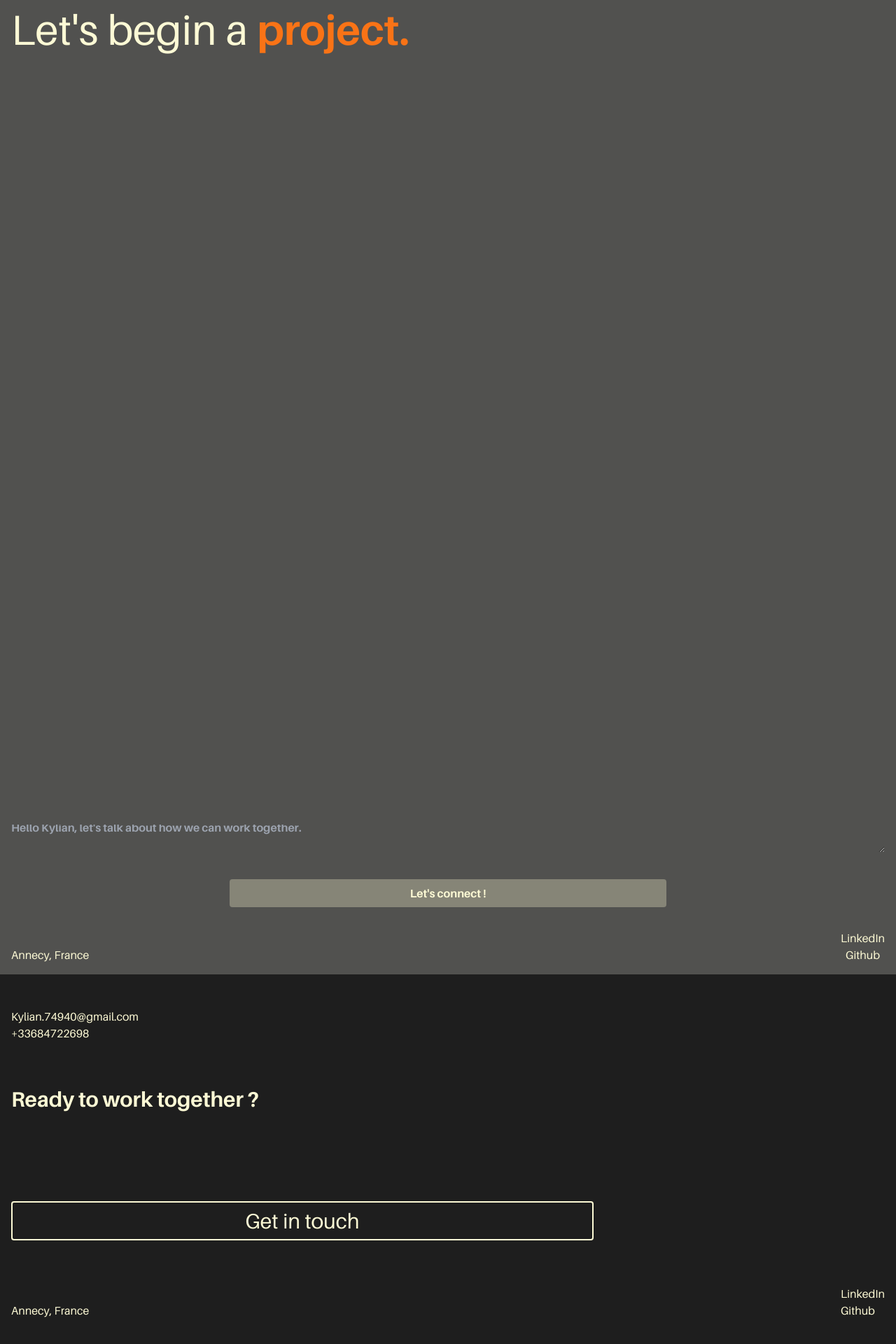
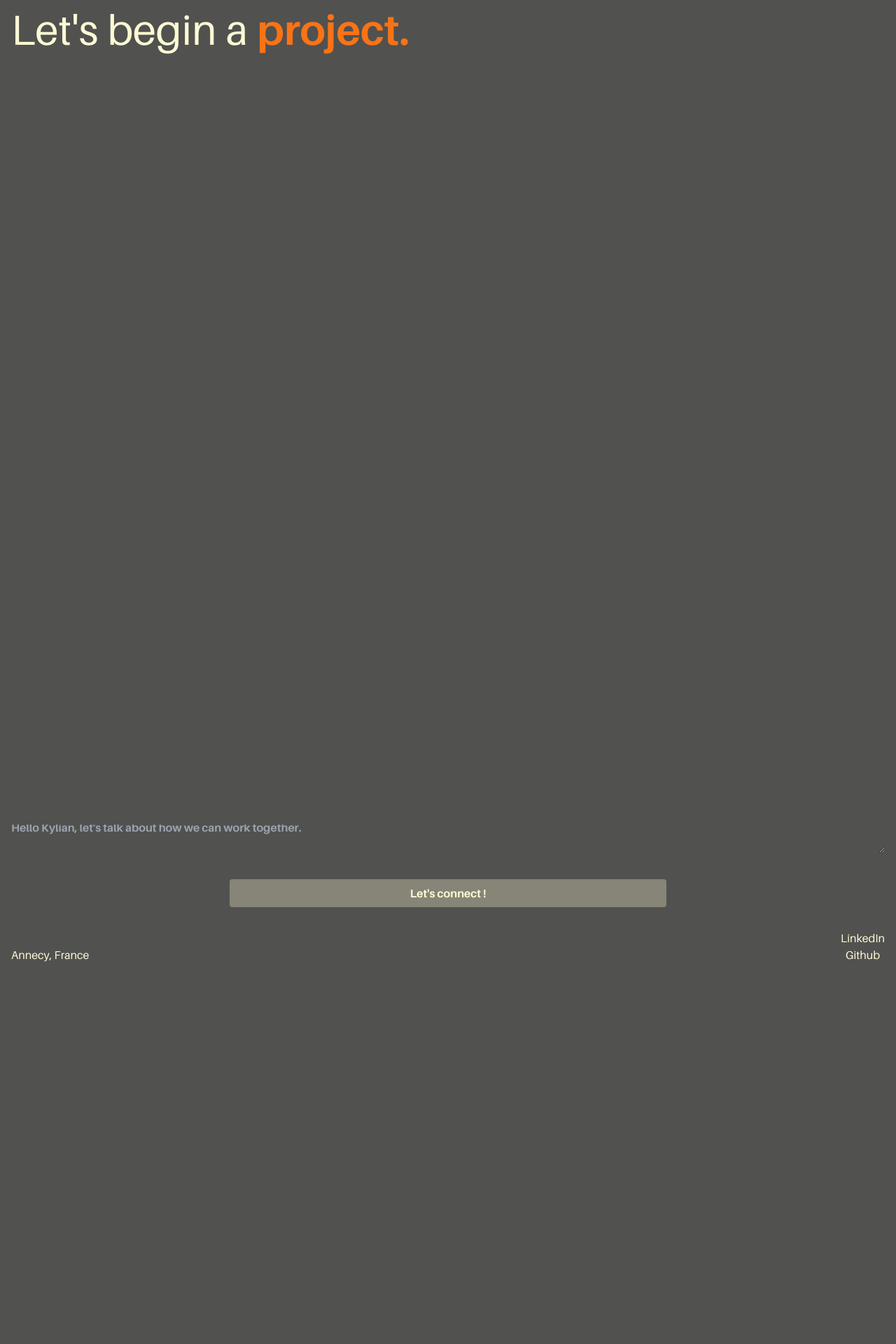
Before and after one commit to KylianZamy74/Portfolio-Kylian-Zamy, a Next.js app in the folder my-project/: page /contact in a window 1280 px wide. Shown: the part 422-2342 px from the top of the page at 70% size. After the commit the page ends 1814 px from the top, so only its background shows below. Built offline with nearby package versions, Linux system fonts and the light colour scheme.

Commit message:
feat ajout des animations de texte au scroll

```diff
--- a/my-project/src/components/Footer.tsx
+++ b/my-project/src/components/Footer.tsx
@@ -4,27 +4,47 @@ import Link from "next/link";
 export default function Footer() {
 
     return (
-        <footer className="text-[#FDFAD5] h-screen bg-[#1E1E1E] p-4">
-            <div className="flex flex-col my-8">
-                <span>Kylian.74940@gmail.com</span>
-                <span>+33684722698</span>
+        <footer className="bg-[#1E1E1E] text-[#FDFAD5] py-12 px-4">
+        <div className="max-w-screen-lg mx-auto">
+            {/* Informations de contact */}
+            <div className="flex flex-col sm:flex-row sm:justify-start items-start mb-8">
+                <span className="text-lg mb-2 sm:mb-0 sm:mr-8">Email: <a href="mailto:Kylian.74940@gmail.com" className="text-[#F97316] hover:text-[#FDFAD5]">Kylian.74940@gmail.com</a></span>
+                <span className="text-lg">Phone: <a href="tel:+33684722698" className="text-[#F97316] hover:text-[#FDFAD5]">+33 6 84 72 26 98</a></span>
             </div>
 
-            <div>
-                <p className="text-3xl font-bold my-16">Ready to work together ?</p>
+            {/* Texte principal */}
+            <div className="text-center mb-12">
+                <p className="text-3xl font-bold mb-8">Ready to work together?</p>
+                <div className="border-2 border-[#FDFAD5] py-2 px-4 rounded text-3xl hover:bg-[#FDFAD5] hover:text-[#1E1E1E] duration-200 inline-block">
+                    <Link href="/contact">Get in touch</Link>
+                </div>
             </div>
 
-            <div className="border-2 border-[#FDFAD5] mt-32 p-2 rounded w-2/3 text-3xl text-center hover:bg-[#FDFAD5] hover:text-[#1E1E1E] duration-200">
-                <Link href="/contact">Get in touch</Link>
+            {/* Informations supplémentaires */}
+            <div className="flex flex-col sm:flex-row sm:justify-between items-center mt-16">
+                <span className="text-lg">Annecy, France</span>
+                <div className="flex space-x-6 mt-4 sm:mt-0">
+                    <a href="https://www.linkedin.com/in/kylian-zamy-b0a5ab303" className="text-lg hover:text-[#F97316]" target="_blank" rel="noopener noreferrer" title="LinkedIn">
+                        LinkedIn
+                    </a>
+                    <a href="https://github.com/KylianZamy74" className="text-lg hover:text-[#F97316]" target="_blank" rel="noopener noreferrer" title="GitHub">
+                        GitHub
+                    </a>
+                </div>
             </div>
 
-            <div className="flex justify-between mt-16 ">
-                <span className="mt-6">Annecy, France</span>
-                <div className="flex flex-col">
-                    <a href="https://www.linkedin.com/in/kylian-zamy-b0a5ab303">LinkedIn</a>
-                    <a href="https://github.com/KylianZamy74">Github</a>
+            {/* Mentions légales et politique de confidentialité */}
+            <div className="text-center mt-16 text-sm text-gray-400">
+                <p>&copy; 2025 Kylian Zamy. All rights reserved.</p>
+                <div className="flex justify-center mt-4 space-x-8">
+                    <Link href="/mentions-legales" className="hover:text-[#F97316]">Mentions légales</Link>
+                    <Link href="/politique-confidentialite" className="hover:text-[#F97316]">Politique de confidentialité</Link>
+                    <Link href="/cookies" className="hover:text-[#F97316]">Cookies</Link>
                 </div>
             </div>
-        </footer>
+        </div>
+    </footer>
+
+
     )
 }
--- a/my-project/src/components/Layout/Inner.tsx
+++ b/my-project/src/components/Layout/Inner.tsx
@@ -1,9 +1,15 @@
-import {motion} from "framer-motion";
+import {motion, MotionProps, Variants} from "framer-motion";
 import "./inner.scss";
 import Header from "../Header";
-export default function Inner({children}) {
 
-    const anim = (variants) => {
+interface InnerProps {
+    children: React.ReactNode
+}
+
+
+export default function Inner({children}: InnerProps) {
+
+    const anim = (variants: Variants): MotionProps => {
         return{
             initial: "initial",
             animate: "enter",
--- a/my-project/src/pages/_app.tsx
+++ b/my-project/src/pages/_app.tsx
@@ -2,16 +2,17 @@
 import { AnimatePresence } from "framer-motion";
 import type { AppProps } from "next/app";
 import "@/styles/global.css";
-import Footer from "@/components/Footer";
 import { useEffect } from "react";
 
 function MyApp({ Component, pageProps, router }: AppProps) {
  // Utilisation du router pour récupérer la route
 
  useEffect(() => {
+
     (
       async() => {
         const LocomotiveScroll = (await import('locomotive-scroll')).default;
+        //@ts-ignore
         const locomotiveScroll = new LocomotiveScroll();
       }
     )()
@@ -23,8 +24,6 @@ function MyApp({ Component, pageProps, router }: AppProps) {
     <AnimatePresence mode="wait">
         <Component key={router.route} {...pageProps} />
     </AnimatePresence>
-    <Footer />
-
 
     </>
   );
--- a/my-project/src/pages/about.tsx
+++ b/my-project/src/pages/about.tsx
@@ -9,20 +9,23 @@ import { useScrollMenuStore } from "@/store/ModalStore/useScrollMenuStore";
 import { useScrollService } from "@/services/useScrollService";
 import MenuOpen from '@/components/Modal/OpenMenuOnScroll';
 import {motion} from "framer-motion";
+import { useAnimationGsapService, splitTextIntoChar } from '@/services/useGsapAnimationService';
+import Footer from '@/components/Footer';
 export default function About() {
     const { isOpen } = useModalStore();
     const showMenu = useScrollMenuStore((state) => state.showMenu);
     useScrollService();
+    useAnimationGsapService();
 
     return (
         <>
 
 
             <Inner>
-                <section>
+                <section className='intro'>
                     <h2 className="flex-col flex justify-center h-screen p-4 font-bold px-4">
-                        <p className="text-[#FDFAD5]  text-3xl">I&apos;m glad you&apos;re interested in learning more about me.</p>
-                        <p className="text-[#FDFAD5]  text-3xl">Let&apos;s <span className="text-[#F97316]">explore</span> what we can <span className="text-[#F97316]">create</span> in collaboration below.</p>
+                        <p className="text-[#FDFAD5]  text-3xl">{splitTextIntoChar("I'm glad you're interested in learning more about me.")}</p>
+                        <p className="text-[#FDFAD5]  text-3xl">{splitTextIntoChar("Let's")} <span className="text-[#F97316]">{splitTextIntoChar("explore")}</span> {splitTextIntoChar("what we can") }<span className="text-[#F97316]">{splitTextIntoChar("create")}</span> {splitTextIntoChar("in collaboration below.")}</p>
                     </h2>
                 </section>
                 <section className="bg-[#FDFAD5] min-h-screen flex justify-between items-center flex-col text-3xl px-4 py-8">
@@ -61,6 +64,7 @@ export default function About() {
                     <p className="text-sm pt-4 pb-16">I create dynamic, user-centric web apps, including custom online portfolios and interactive platforms, tailored yo your unique needs.</p>
                 </article>
                 </section>
+                <Footer />
             </Inner>
 
             {isOpen && <Menu />}
--- a/my-project/src/pages/contact.tsx
+++ b/my-project/src/pages/contact.tsx
@@ -7,34 +7,36 @@ import { useScrollService } from "@/services/useScrollService";
 import {motion} from "framer-motion";
 import MenuOpen from "@/components/Modal/OpenMenuOnScroll";
 import Inner from "@/components/Layout/Inner";
+import { useAnimationGsapService, splitTextIntoChar } from "@/services/useGsapAnimationService";
 export default function Contact() {
 
     const { isOpen } = useModalStore();
     const showMenu = useScrollMenuStore((state) => state.showMenu);
     useScrollService();
+    useAnimationGsapService();
 
 
     return (
         <>
 
             <Inner>
-                <div className="flex-col flex justify-center h-screen p-4">
-                    <h1 className="text-[#FDFAD5] text-6xl">Let&apos;s begin a <strong className="text-[#F97316]">project.</strong></h1>
+                <div className="flex-col flex justify-center h-screen p-4 intro">
+                    <h1 className="text-[#FDFAD5] text-6xl">{splitTextIntoChar("Let's begin a")} <strong className="text-[#F97316]">{splitTextIntoChar("project.")}</strong></h1>
                 </div>
 
                 <section className="text-[#FDFAD5] font-bold px-4">
                     <div className="flex-col flex text-lg">
                         <h3 className="text-labelYellow mb-2">Informations</h3>
                         <div className="w-full flex-col flex justify">
-                            <button className="text-left">Kylian.74940@gmail.com</button>
-                            <button className="text-left">+33684722698</button>
+                            <button className="text-left"><a href="mailto:Kylian.74940@gmail.com">Kylian.74940@gmail.com</a></button>
+                            <button className="text-left"><a href="tel:+33684722698">+33684722698</a></button>
                         </div>
                     </div>
                     <div className="mt-8 text-lg">
                         <h3 className="text-labelYellow mb-2">Useful links</h3>
                         <div className="flex-col flex">
-                            <button className="text-left">LinkedIn</button>
-                            <button className="text-left">Github</button>
+                            <button className="text-left"><a className="text-left" href="https://www.linkedin.com/in/kylian-zamy-b0a5ab303">LinkedIn</a></button>
+                            <button className="text-left"><a  href="https://github.com/KylianZamy">Github</a></button>
                         </div>
                     </div>
                 </section>
@@ -70,8 +72,8 @@ export default function Contact() {
                         <span>Annecy, France</span>
                     </div>
                     <div className="flex-col flex">
-                        <button>LinkedIn</button>
-                        <button>Github</button>
+                        <button><a href="https://www.linkedin.com/in/kylian-zamy-b0a5ab303">LinkedIn</a></button>
+                        <button><a href="https://github.com/KylianZamy">Github</a></button>
                     </div>
                 </footer>
             </Inner>
--- /dev/null
+++ b/my-project/src/services/useGsapAnimationService.tsx
@@ -0,0 +1,55 @@
+"use client"
+
+import { useEffect } from "react";
+
+export const useAnimationGsapService = () => {
+    useEffect(() => {
+        const initGsap = async () => {
+            const { gsap } = await import("gsap");
+            const { ScrollTrigger } = await import("gsap/ScrollTrigger");
+            gsap.registerPlugin(ScrollTrigger);
+            gsap.set(".intro .char", { clearProps: "all" });
+
+            // Animation au chargement pour "Freelance Developer" et "Fullstack"
+            gsap.fromTo(
+                ".intro .char",
+                { opacity: 0 },
+                {
+                    opacity: 1,
+                    duration: 0.3,
+                    stagger: 0.03,
+                    ease: "power2.out",
+                }
+            );
+
+            // Animation pour les autres sections (avec trigger)
+            gsap.fromTo(
+                ".trigger .char",
+                { opacity: 0 }, // Styles de départ
+                {
+                  opacity: 1,
+                  stagger: 0.02,
+                  ease: "sine.out",
+                  scrollTrigger: {
+                    trigger: ".trigger",
+                    start: "top 80%",
+
+                  },
+
+                }
+              );
+
+        };
+
+        initGsap();
+    }, []);
+}
+
+
+export const splitTextIntoChar = (text: string) => {
+    return text.split("").map((char, index) => (
+        <span className="char" key={index}>
+            {char}
+        </span>
+    ));
+};
```
Also changed, not shown: my-project/src/pages/index.tsx (+35 -56 lines).
